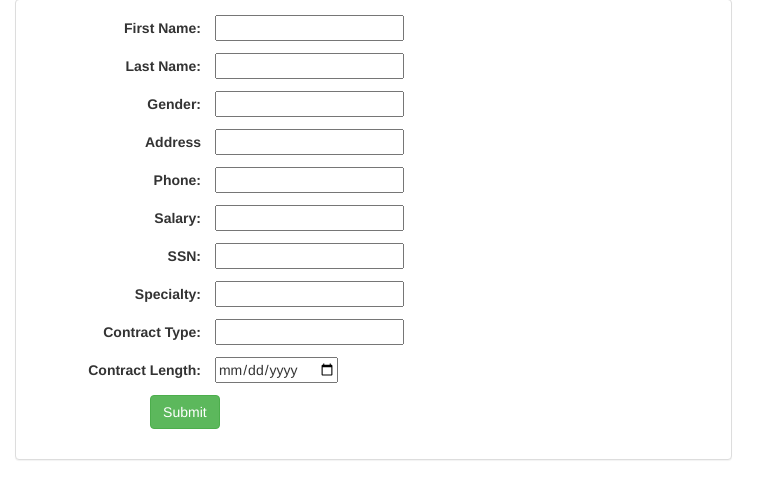
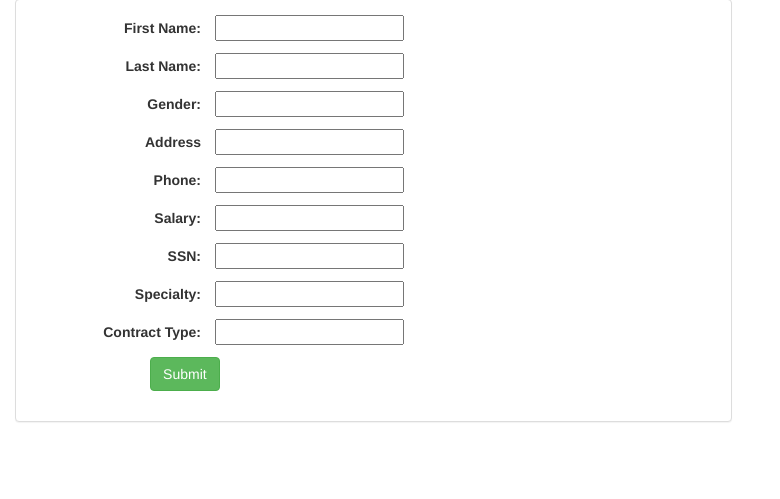
Before and after one commit to caldover/Medical-Clinic-Management-App, a Django app: page /personnel/surgeons/add/ in a window 1280 px wide. Shown: the part 123-622 px from the top of the page, without its empty margins (0-780 px from the left). Run offline with Django 3.2, Linux system fonts and the light colour scheme; some libraries are stand-ins or nearby versions.

Commit message:
Testing surgeon form11

```diff
--- a/personnel/forms.py
+++ b/personnel/forms.py
@@ -3,7 +3,6 @@ from django import forms
 from localflavor.us.forms import USPhoneNumberField
 from .models import Personnel, Physician
 import datetime
-from cs631_project import settings
 
 #
 #
@@ -49,5 +48,5 @@ class SurgeonForm(forms.Form):
     ssn = forms.IntegerField()
     specialty = forms.CharField(max_length=50)
     contract_type = forms.CharField(max_length=50)
-    contract_length = forms.DateField(label='contract_length', initial=datetime.date.today, input_formats=['%Y-%m-%d', ])
+    # contract_length = forms.DateField(label='contract_length', initial=datetime.date.today, input_formats=['%Y-%m-%d', ])
     # surgery_type_no = ...
--- a/personnel/models.py
+++ b/personnel/models.py
@@ -79,7 +79,7 @@ class Surgeon(models.Model):
     employee_no = models.OneToOneField(Personnel, on_delete=models.CASCADE, primary_key=True)
     specialty = models.CharField(max_length=50)
     contract_type = models.CharField(max_length=20)
-    contract_length = models.DateField('contract_length', blank=True, null=True)
+    #contract_length = models.DateField('contract_length', blank=True, null=True)
     #surgery_type_no = models.IntegerField()
 
     def __str__(self):
--- a/personnel/templates/personnel/surgeon_form.html
+++ b/personnel/templates/personnel/surgeon_form.html
@@ -55,8 +55,7 @@
                         <p><label for="contract_type">Contract Type:</label>
                             <input id="contract_type" type="text" name="contract_type" maxlength="50" value="{{ contract_type }}" required /></p>
 
-                        <p><label for="contract_length">Contract Length:</label>
-                            <input id="contract_length" type="date" name="contract_length" value="{{ contract_length }}" required /></p>
+                        <!--INSERT CONTRACT_TYPE HERE-->
 
                         <!--INSERT SURGERY_TYPE_NO HERE-->
 
--- a/personnel/views.py
+++ b/personnel/views.py
@@ -220,14 +220,13 @@ def get_surgeon_info(request):
             ssn = form.cleaned_data['ssn']
             specialty = form.cleaned_data['specialty']
             contract_type = form.cleaned_data['contract_type']
-            contract_length = form.cleaned_data['contract_type']
+            # contract_length = form.cleaned_data['contract_type']
 
             personnel = Personnel(first_name=first_name, last_name=last_name, gender=gender, address=address,
                                   phone=phone, salary=salary, ssn=ssn)
             personnel.save()
 
-            surgeon = Surgeon(employee_no_id=personnel.id, specialty=specialty, contract_type=contract_type,
-                              contract_length=contract_length)
+            surgeon = Surgeon(employee_no_id=personnel.id, specialty=specialty, contract_type=contract_type, )
             surgeon.save()
 
             # redirect to a new URL:
```
